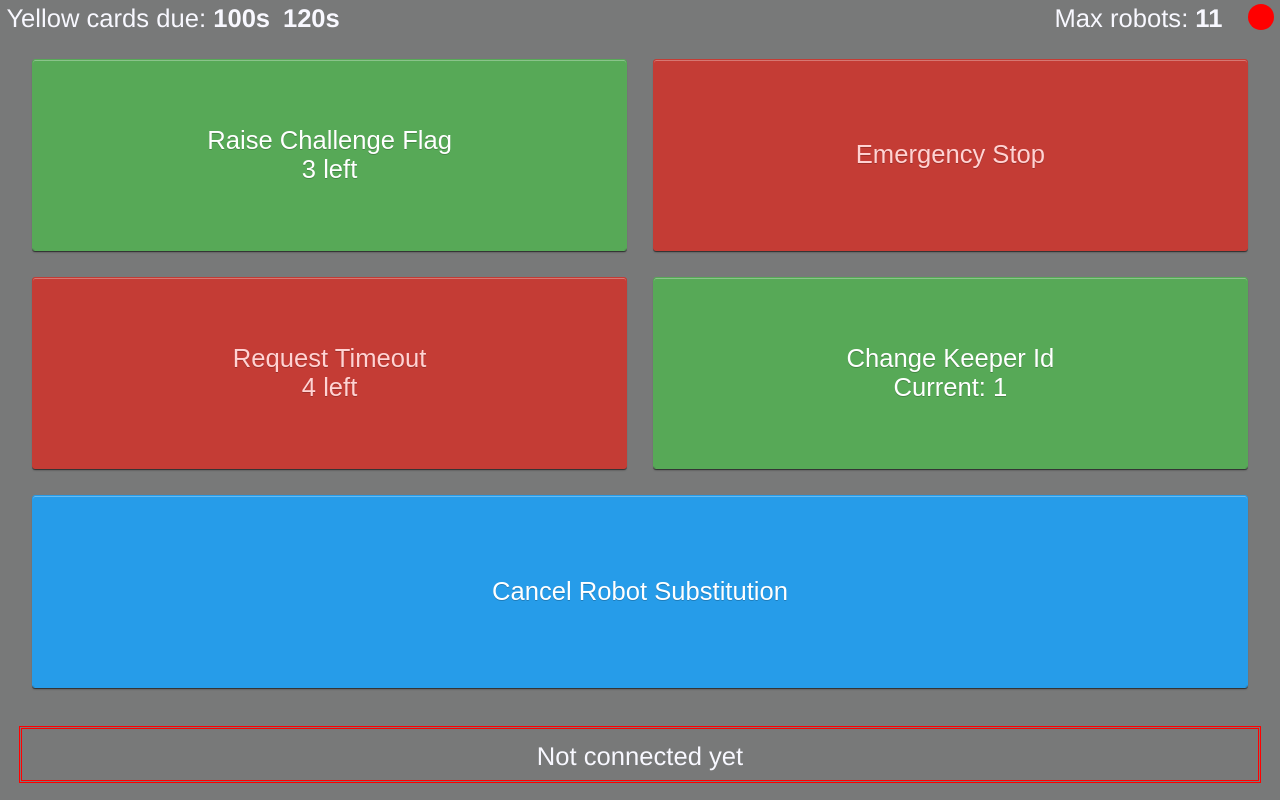
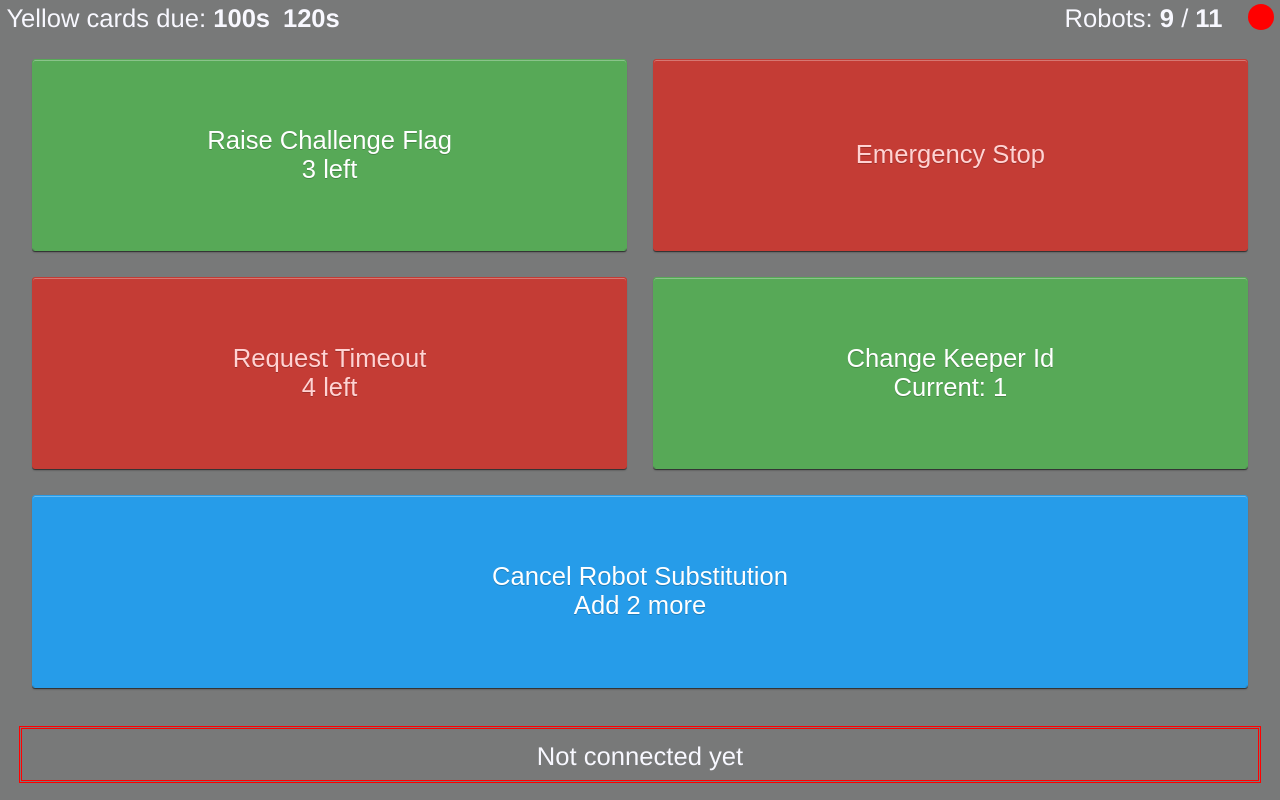
Before and after one commit to RoboCup-SSL/ssl-remote-control, a Vue app: page / in a window 1280 px wide. Built offline with nearby package versions, Linux system fonts and the light colour scheme; no server answers.

Commit message:
Show current number of bots on field

```diff
--- a/src/components/StatusBar.vue
+++ b/src/components/StatusBar.vue
@@ -5,6 +5,7 @@ import {inject, ref} from 'vue';
 const defaultYellowCardsDue: number[] = []
 const online = ref(false)
 const maxRobots = ref(0)
+const numRobots = ref(0)
 const yellowCardsDue = ref(defaultYellowCardsDue)
 const api = inject<ApiController>('api')
 let onlineTimer: NodeJS.Timeout
@@ -12,6 +13,7 @@ let onlineTimer: NodeJS.Timeout
 api?.RegisterStateConsumer((s) => {
   online.value = true
   maxRobots.value = s.maxRobots
+  numRobots.value = s.robotsOnField
   yellowCardsDue.value = s.yellowCardsDue.sort((a: number, b: number) => a - b)
   if (onlineTimer) {
     clearTimeout(onlineTimer)
@@ -30,7 +32,7 @@ api?.RegisterStateConsumer((s) => {
     </div>
     <div class="right-bar-element online-state" :class="{online: online, offline: !online}"/>
     <div class="right-bar-element">
-      Max robots: <strong>{{ maxRobots }}</strong>
+      Robots: <strong>{{ numRobots }}</strong> / <strong>{{ maxRobots }}</strong>
     </div>
   </div>
 </template>
--- a/src/proto/ssl_gc_rcon_remotecontrol.ts
+++ b/src/proto/ssl_gc_rcon_remotecontrol.ts
@@ -158,6 +158,8 @@ export interface RemoteControlTeamState {
   challengeFlagsLeft: number;
   /** max number of robots currently allowed */
   maxRobots: number;
+  /** current number of robots visible on field */
+  robotsOnField: number;
   /** list of due times for each active yellow card (in seconds) */
   yellowCardsDue: number[];
 }
@@ -560,6 +562,7 @@ const baseRemoteControlTeamState: object = {
   timeoutsLeft: 0,
   challengeFlagsLeft: 0,
   maxRobots: 0,
+  robotsOnField: 0,
   yellowCardsDue: 0,
 };
 
@@ -592,6 +595,9 @@ export const RemoteControlTeamState = {
     }
     if (message.maxRobots !== 0) {
       writer.uint32(56).int32(message.maxRobots);
+    }
+    if (message.robotsOnField !== 0) {
+      writer.uint32(72).int32(message.robotsOnField);
     }
     writer.uint32(66).fork();
     for (const v of message.yellowCardsDue) {
@@ -649,6 +655,9 @@ export const RemoteControlTeamState = {
         case 7:
           message.maxRobots = reader.int32();
           break;
+        case 9:
+          message.robotsOnField = reader.int32();
+          break;
         case 8:
           if ((tag & 7) === 2) {
             const end2 = reader.uint32() + reader.pos;
@@ -696,6 +705,10 @@ export const RemoteControlTeamState = {
       object.maxRobots !== undefined && object.maxRobots !== null
         ? Number(object.maxRobots)
         : 0;
+    message.robotsOnField =
+      object.robotsOnField !== undefined && object.robotsOnField !== null
+        ? Number(object.robotsOnField)
+        : 0;
     message.yellowCardsDue = (object.yellowCardsDue ?? []).map((e: any) =>
       Number(e)
     );
@@ -726,6 +739,8 @@ export const RemoteControlTeamState = {
     message.challengeFlagsLeft !== undefined &&
       (obj.challengeFlagsLeft = message.challengeFlagsLeft);
     message.maxRobots !== undefined && (obj.maxRobots = message.maxRobots);
+    message.robotsOnField !== undefined &&
+      (obj.robotsOnField = message.robotsOnField);
     if (message.yellowCardsDue) {
       obj.yellowCardsDue = message.yellowCardsDue.map((e) => e);
     } else {
@@ -745,6 +760,7 @@ export const RemoteControlTeamState = {
     message.timeoutsLeft = object.timeoutsLeft ?? 0;
     message.challengeFlagsLeft = object.challengeFlagsLeft ?? 0;
     message.maxRobots = object.maxRobots ?? 0;
+    message.robotsOnField = object.robotsOnField ?? 0;
     message.yellowCardsDue = (object.yellowCardsDue ?? []).map((e) => e);
     return message;
   },
--- a/src/services/ApiController.ts
+++ b/src/services/ApiController.ts
@@ -20,6 +20,7 @@ export class ApiController {
         yellowCardsDue: [120, 100.111],
         keeperId: 1,
         maxRobots: 11,
+        robotsOnField: 9,
         challengeFlagsLeft: 3,
         emergencyStopIn: 3,
         timeoutsLeft: 4,
--- a/src/views/ControlButtons.vue
+++ b/src/views/ControlButtons.vue
@@ -5,7 +5,6 @@ import router from '../router';
 import {
   RemoteControlTeamState,
   RemoteControlRequestType,
-  RemoteControlToController_Request
 } from '../proto/ssl_gc_rcon_remotecontrol';
 import {ApiController} from '../services/ApiController';
 import {computed, inject, ref} from 'vue';
@@ -22,6 +21,16 @@ const canRequestRobotSubstitution = computed(() => state.value.availableRequests
 const emergencyStopRequested = computed(() => state.value.activeRequests.includes(RemoteControlRequestType.EMERGENCY_STOP))
 const timeoutRequested = computed(() => state.value.activeRequests.includes(RemoteControlRequestType.TIMEOUT))
 const robotSubstitutionRequested = computed(() => state.value.activeRequests.includes(RemoteControlRequestType.ROBOT_SUBSTITUTION))
+const robotDiff = computed(() => {
+  const diff = state.value.maxRobots - state.value.robotsOnField
+  if (diff > 0) {
+    return `Add ${diff} more`
+  }
+  if (diff < 0) {
+    return `Remove ${diff}`
+  }
+  return ''
+})
 
 const requestChallengeFlag = () => router.push('/confirm-challenge-flag')
 const requestEmergencyStop = (request: boolean) => api?.Send({
@@ -82,6 +91,7 @@ const requestRobotSubstitution = (request: boolean) => api?.Send({
       :requested="robotSubstitutionRequested"
       text="Robot Substitution"
       text-requested="Cancel Robot Substitution"
+      :text-additional="robotDiff"
       @request="requestRobotSubstitution"
     />
   </div>
```
Also changed, not shown: 2 other files (tests, documents, lock files or other folders).
